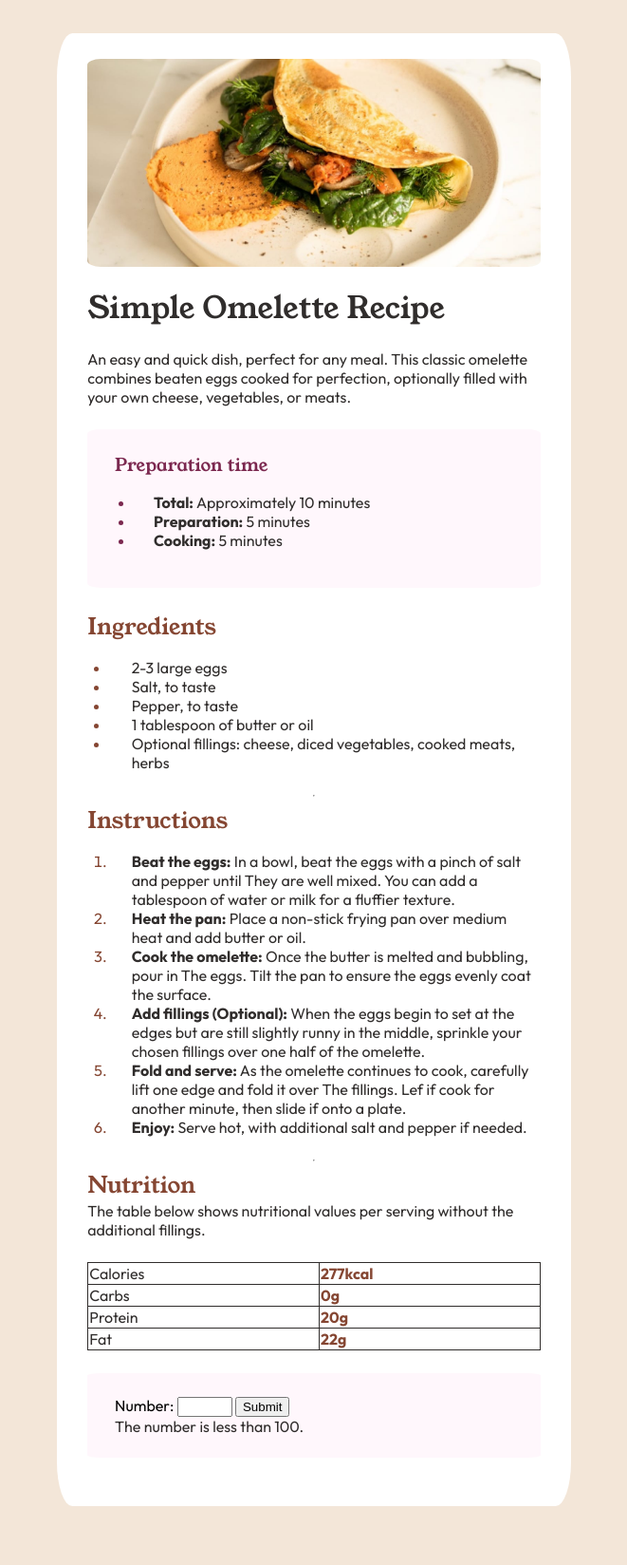
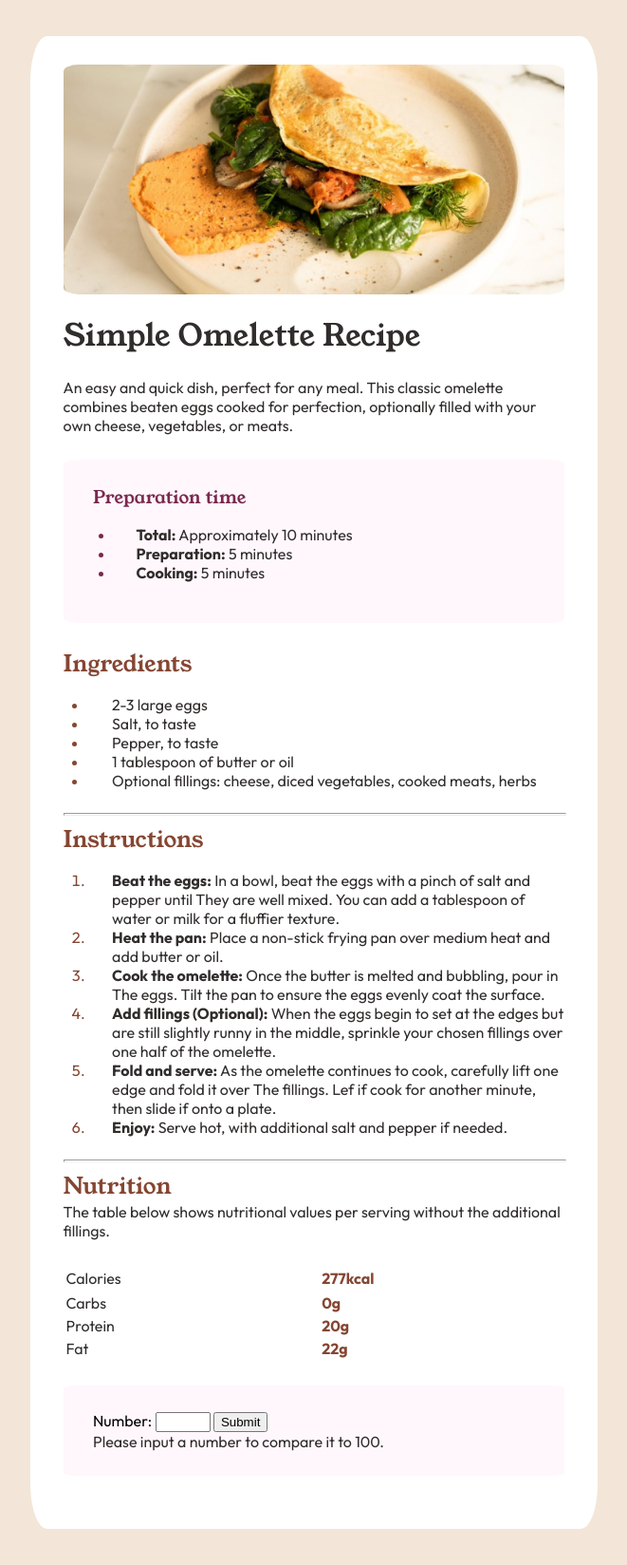
Before and after one commit to KyanJeuring/NHLStendenPortfolio, a PHP site: page /WebDev/Week3/WebsiteRecreation/index.php in a window 1280 px wide. Shown: the whole page at 95% size, without its empty margins (309-970 px from the left). Before the commit the page ends 1586 px from the top, so only its background shows below. Run offline with PHP 8.4, Linux system fonts and the light colour scheme; data that the repository does not hold is empty.

Commit message:
2024W38D17a

```diff
--- a/WebDev.html
+++ b/WebDev.html
@@ -41,7 +41,6 @@
             <details>
                 <summary class="summaryTitle">Week 2</summary>
                 <ul>
-                    <li><a href="./WebDev/Week2/GridsFlex/index.html">GridsFlex</a></li>
                     <li><a href="./WebDev/Week2/Mondriaan/index.html">Mondriaan</a></li>
                     <li><a href="./WebDev/Week2/GalleryWebsite/index.html">Gallery Website</a></li>
                     <li><a href="./WebDev/Week2/DateCalculation/index.php">Date Calculation</a></li>
--- a/WebDev/Week3/WebsiteRecreation/index.php
+++ b/WebDev/Week3/WebsiteRecreation/index.php
@@ -8,7 +8,7 @@
     <link rel="icon" href="./assets/images/favicon-32x32.png" type="image/x-icon">
 </head>
 <body>
-    <div class="mainDiv">
+    <div id="mainDiv">
         <img src="./assets/images/image-omelette.jpeg" alt="Omelette Image" id="omeletteImage">
         <h1>Simple Omelette Recipe</h1>
         <p>An easy and quick dish, perfect for any meal. This classic omelette combines beaten eggs cooked for perfection, optionally filled with your own cheese, vegetables, or meats.</p>
@@ -77,7 +77,19 @@
                     }
                 }
                 $num = $_POST["num"];
-                echo compareToHundred($num);
+                if(isset($num))
+                {
+                    echo compareToHundred($num);
+                }
+                else
+                {
+                    echo "<p>Please input a number to compare it to 100.</p>";
+                }
+
+                function d($calories, $carbs, $protein, $fat, $dietApproved)
+                {
+
+                }
             ?>
         </div>
     </div>
--- a/WebDev/Week3/WebsiteRecreation/style.css
+++ b/WebDev/Week3/WebsiteRecreation/style.css
@@ -28,10 +28,10 @@ body
     font-size: 16px;
     background-color: var(--Stone100);
     display: grid;
-    grid-template-columns: 1fr 1.5fr 1fr;
+    grid-template-columns: 1fr 1.8fr 1fr;
 }
 
-.mainDiv
+#mainDiv
 {
     display: grid;
     grid-template-columns: 5px 1fr 5px;
@@ -53,13 +53,15 @@ body
     margin: 0%;
 }
 
-.mainDiv > hr
+#mainDiv > hr
 {
     grid-column: 2/3;
+    height: 1px;
+    width: 100%;
     color: var(--Stone900)
 }
 
-.mainDiv > h1
+#mainDiv > h1
 {
     font-Family: "YoungSerif";
     font-weight: 400;
@@ -67,7 +69,7 @@ body
     color: var(--Stone900);
 }
 
-.mainDiv > h2
+#mainDiv > h2
 {
     margin: 0%;
     font-Family: "YoungSerif";
@@ -76,57 +78,57 @@ body
     color: var(--Brown800);
 }
 
-.mainDiv > p
+#mainDiv > p
 {
     grid-column: 2/3;
     margin: 0%;
     color: var(--Stone900);
 }
 
-.mainDiv > ul
+#mainDiv > ul
 {
     grid-column: 2/3;
     padding-left: 5%;
 }
 
-.mainDiv > ul > li
+#mainDiv > ul > li
 {
     padding-left: 5%;
     color: var(--Stone900);
 }
 
-.mainDiv > ul > li::marker
+#mainDiv > ul > li::marker
 {
     color: var(--Brown800);
 }
 
-.mainDiv > ol
+#mainDiv > ol
 {
     grid-column: 2/3;
     padding-left: 5%;
 }
 
-.mainDiv > ol > li
+#mainDiv > ol > li
 {
     padding-left: 5%;
     color: var(--Stone900);
 }
 
-.mainDiv > ol > li::marker
+#mainDiv > ol > li::marker
 {
     color: var(--Brown800);
 }
 
-.mainDiv > table
+#mainDiv > table
 {
     grid-column: 2/3;
     margin-top: 5%;
 }
 
-.mainDiv > table, tr, td
+#mainDiv > table, tr, td
 {
-    border: 1px solid var(--Stone900);
-    border-collapse: collapse;
+    border: 1px;
+    border-bottom-style: solid var(--Stone900);
 }
 
 .tableColum1
```
Also changed, not shown: WebDev/Week2/GradingTable/index.php (+7 -1 lines), WebDev/Week2/GridsFlex/index.html (deleted, +0 -106 lines), WebDev/Week2/GridsFlex/style.css (deleted, +0 -72 lines).
